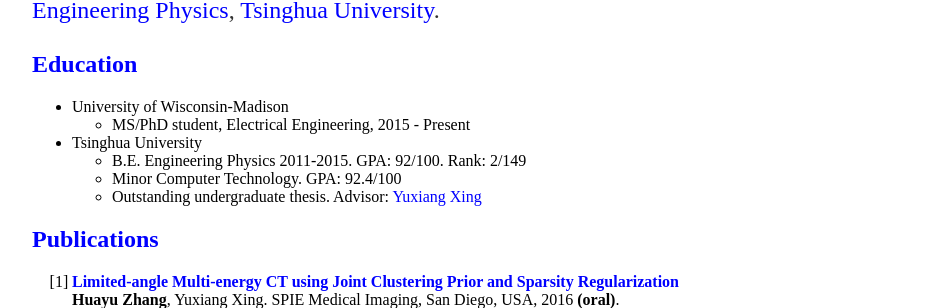
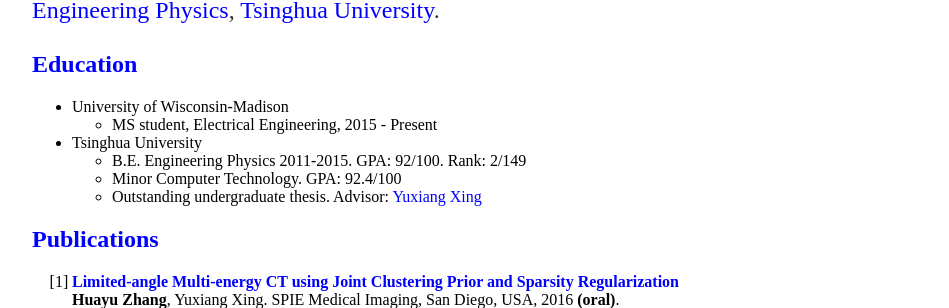
Before and after one commit to GUG11/gug11.github.io, a Jekyll site: the page built from index.html, in a window 1280 px wide. Shown: the part 271-579 px from the top of the page, without its empty margins (160-1109 px from the left). Built offline with Jekyll 4.4.1, drawn with Linux system fonts in a browser that asks for light colours.

Commit message:
Update index.html

```diff
--- a/index.html
+++ b/index.html
@@ -10,7 +10,7 @@
   <ul>
       <li> University of Wisconsin-Madison </li>
         <ul>
-            <li> MS/PhD student, Electrical Engineering, 2015 - Present </li>
+            <li> MS student, Electrical Engineering, 2015 - Present </li>
         </ul>
       <li> Tsinghua University
         <ul>
```
